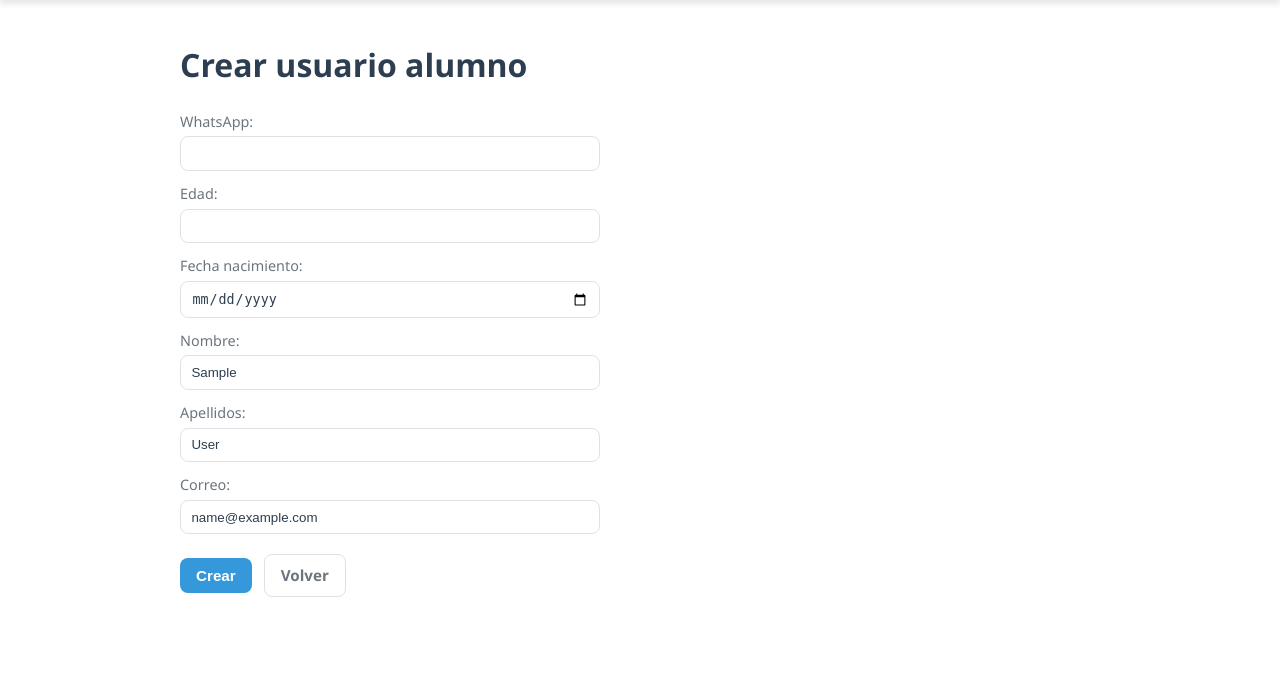
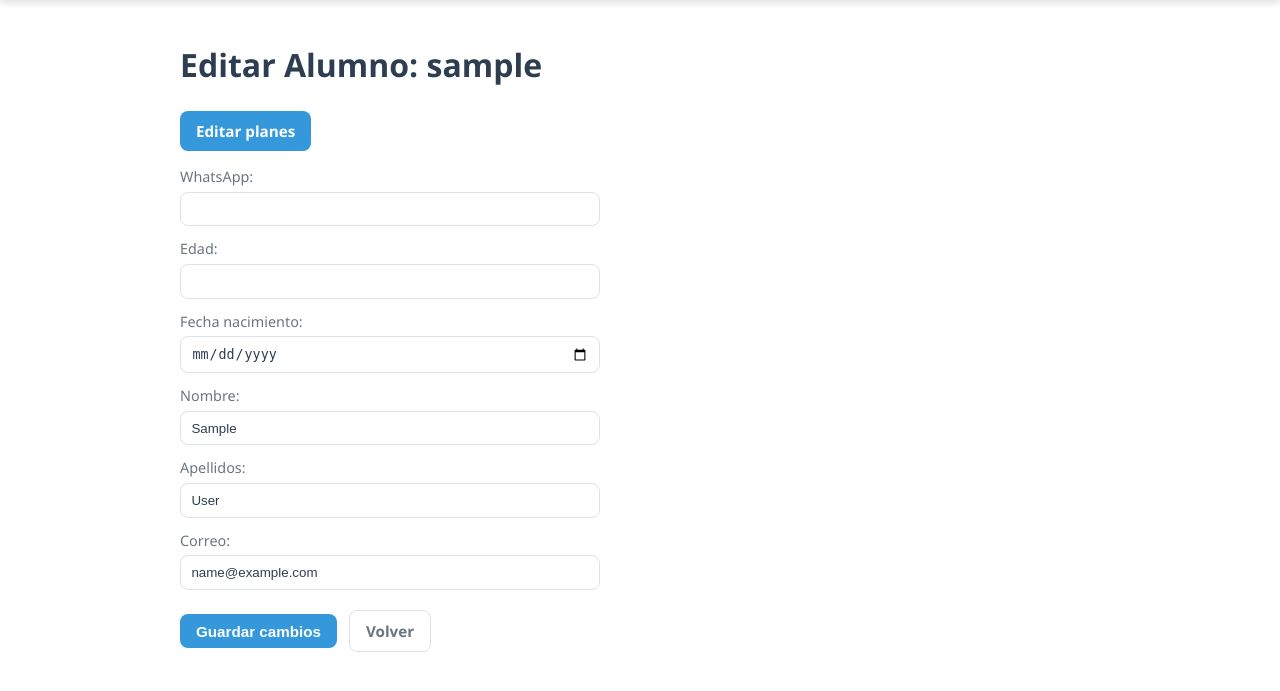
Before and after one commit to jorgest04/GymProject, a Django app: page /admin-panel/alumno/1/editar/ in a window 1280 px wide. Shown: the part 71-762 px from the top of the page. Run offline with Django 4.2, Linux system fonts and the light colour scheme; the visitor is signed in with stand-in values (Sample User, id 1); data comes from the database, SQL or seed files in the repository.

Commit message:
Planes personalizados V2

```diff
--- a/MyGymProject/gym/templates/gym/admin_crear_alumno.html
+++ b/MyGymProject/gym/templates/gym/admin_crear_alumno.html
@@ -1,14 +1,23 @@
 {% extends "gym/base.html" %}
 {% block title %}Crear alumno{% endblock %}
 {% block content %}
-<h1>Crear usuario alumno</h1>
+<h1>{{ titulo|default:"Crear usuario alumno" }}</h1>
+
+{% if es_edicion and alumno %}
+  <div style="margin-bottom: 15px;">
+    <a href="{% url 'gym:admin_planes' %}?alumno={{ alumno.id }}" class="btn btn-primary">Editar planes</a>
+  </div>
+{% endif %}
+
 <form method="post">
   {% csrf_token %}
   {% for field in form %}
     {{ field.label_tag }}{{ field }}{{ field.errors }}
   {% endfor %}
   <div class="form-actions">
-    <button type="submit" class="btn btn-primary">Crear</button>
+    <button type="submit" class="btn btn-primary">
+      {% if es_edicion %}Guardar cambios{% else %}Crear{% endif %}
+    </button>
     <a class="btn btn-ghost" href="{% url 'gym:admin_dashboard' %}">Volver</a>
   </div>
 </form>
--- a/MyGymProject/gym/views.py
+++ b/MyGymProject/gym/views.py
@@ -230,7 +230,16 @@ def admin_editar_alumno(request, user_id):
         alumno.save()
         messages.success(request, f"Datos de {alumno.username} actualizados.")
         return redirect("gym:admin_dashboard")
-    return render(request, "gym/admin_crear_alumno.html", {"form": form, "titulo": f"Editar Alumno: {alumno.username}"})
+    return render(
+        request,
+        "gym/admin_crear_alumno.html",
+        {
+            "form": form,
+            "titulo": f"Editar Alumno: {alumno.username}",
+            "es_edicion": True,
+            "alumno": alumno,
+        },
+    )
 
 @admin_required
 def admin_asistencias_por_alumno(request):
```
